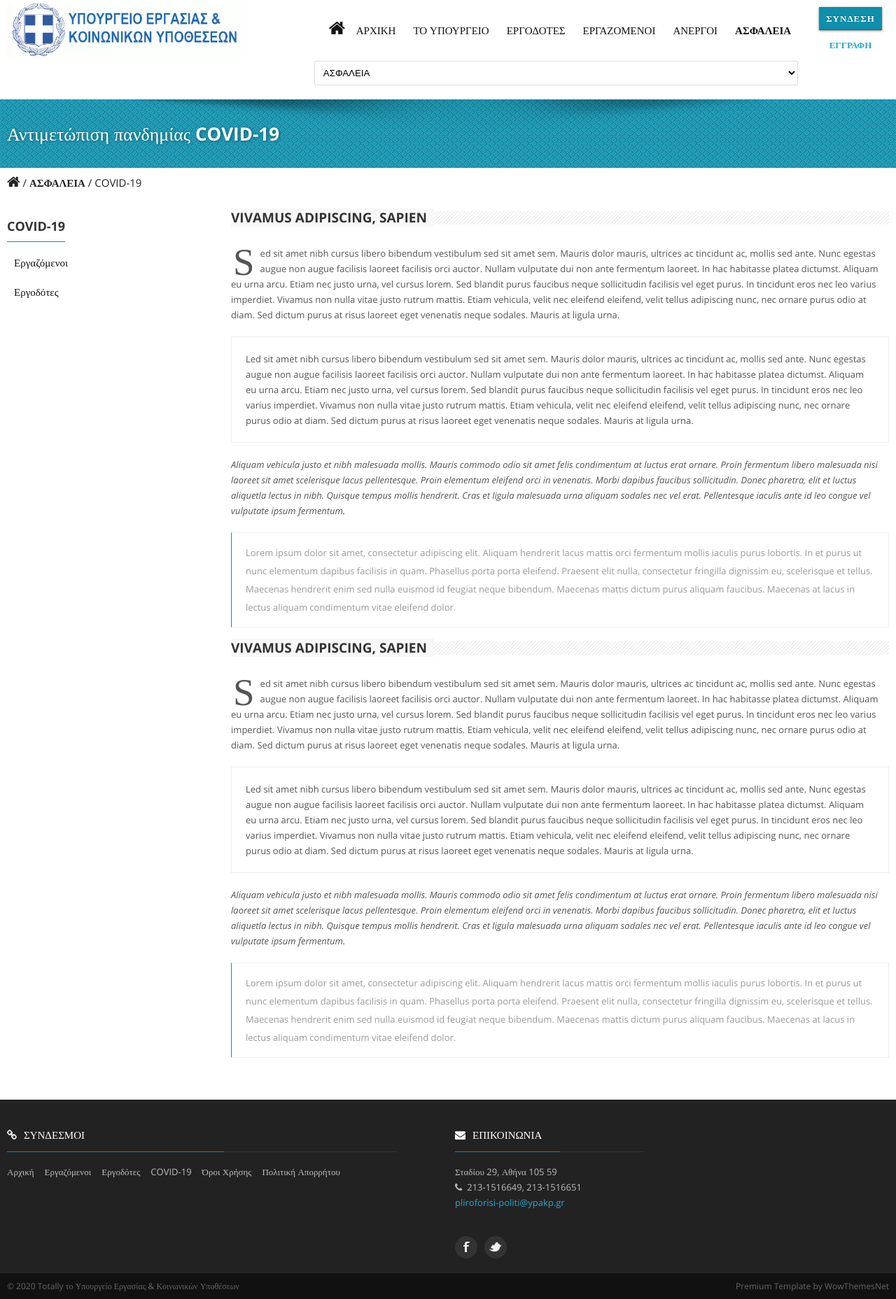
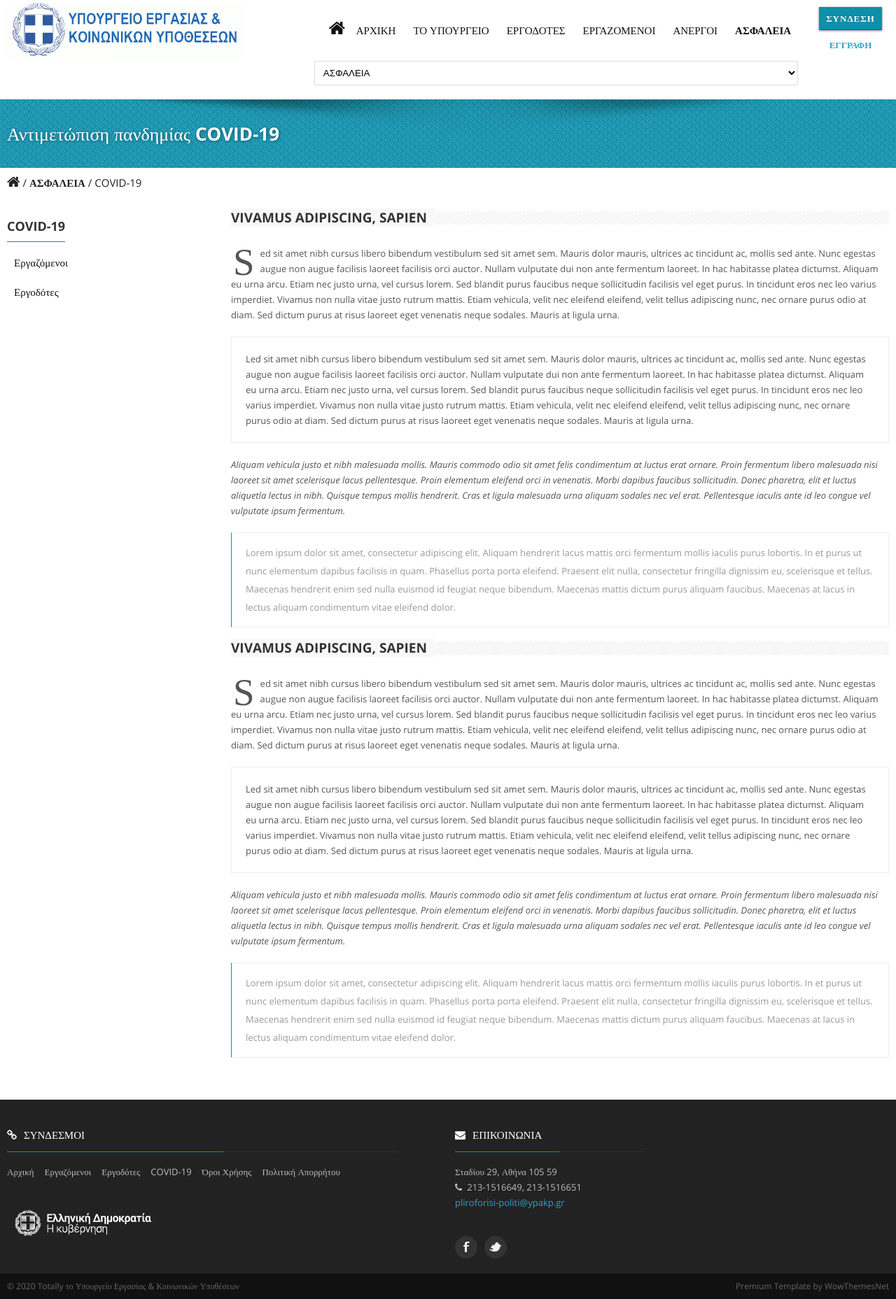
Before and after one commit to lpapadakos/eam-3, a PHP site: page /health-and-safety/covid-19/index.php in a window 1280 px wide. Shown: the whole page at 70% size. Run offline with PHP 8.4, Linux system fonts and the light colour scheme; grey boxes are pictures that could not be loaded.

Commit message:
Footer image

```diff
--- a/htdocs/footer.php
+++ b/htdocs/footer.php
@@ -1,4 +1,4 @@
-<div id="wrapfooter">
+<footer id="wrapfooter">
 	<div class="grid">
 		<div class="row" id="footer">
 			<!-- to top button  -->
@@ -7,12 +7,6 @@
 			</p>
 			<!-- <div class="c3">
 				<img src="images/logo-footer.png" style="padding-top: 70px;" alt="">
-			</div>
-			<div class="c3">
-				<h2 class="title"><i class="icon-twitter"></i> Follow us</h2>
-				<hr class="footerstress">
-				<div id="ticker" class="query">
-				</div>
 			</div> -->
 			<!-- 1st column -->
 			<div class="c6">
@@ -27,8 +21,8 @@
 					<li><a href="#">Πολιτική Απορρήτου</a></li>
 
 				</ul>
+				<img src="/images/white_trans-14-217x45.png" style="margin-top: 40px" alt="Λογότυπο Ελληνικής Δημοκρατίας">
 			</div>
-			<!-- <div class="c3"></div> -->
 			<!-- 3rd column -->
 			<div class="c3">
 				<h2 class="title"><i class="icon-envelope-alt smallrightmargin"></i>ΕΠΙΚΟΙΝΩΝΙΑ</h2>
@@ -51,7 +45,7 @@
 			<iframe class="c3" src="https://www.google.com/maps/embed?pb=!1m14!1m8!1m3!1d12579.43641904405!2d23.7310797!3d37.9804173!3m2!1i1024!2i768!4f13.1!3m3!1m2!1s0x0%3A0x6db1fc0cbb58a00a!2zzqXPgM6_z4XPgc6zzrXOr86_IM6Vz4HOs86xz4POr86xz4IgzrrOsc65IM6azr_Ouc69z4nOvc65zrrPjs69IM6lz4DOv864zq3Pg861z4nOvQ!5e0!3m2!1sel!2sgr!4v1609353638687!5m2!1sel!2sgr" height="200" frameborder="0" style="border:0;" allowfullscreen="" aria-hidden="false" tabindex="0"></iframe>
 		</div>
 	</div>
-</div>
+</footer>
 <!-- copyright area -->
 <div class="copyright">
 	<div class="grid">
```
Also changed, not shown: htdocs/images/white_trans-14-217x45.png (added).
